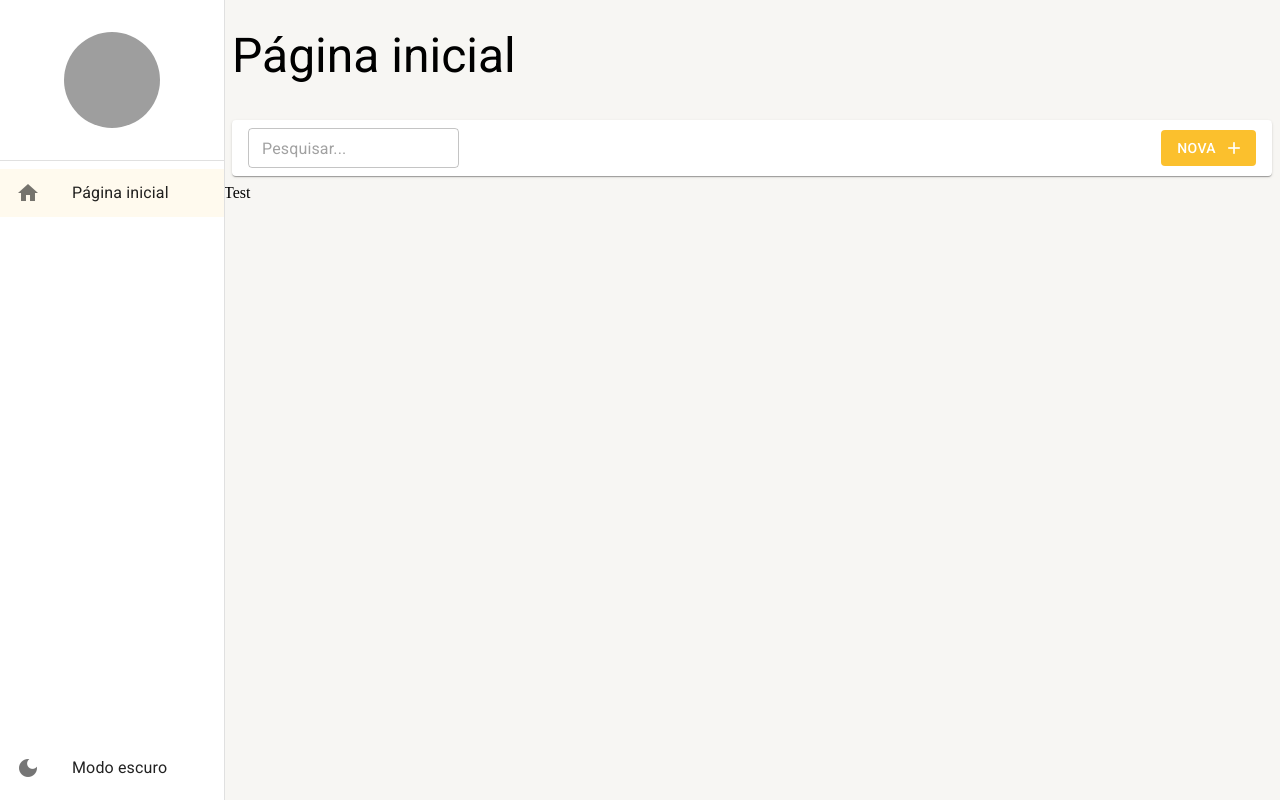
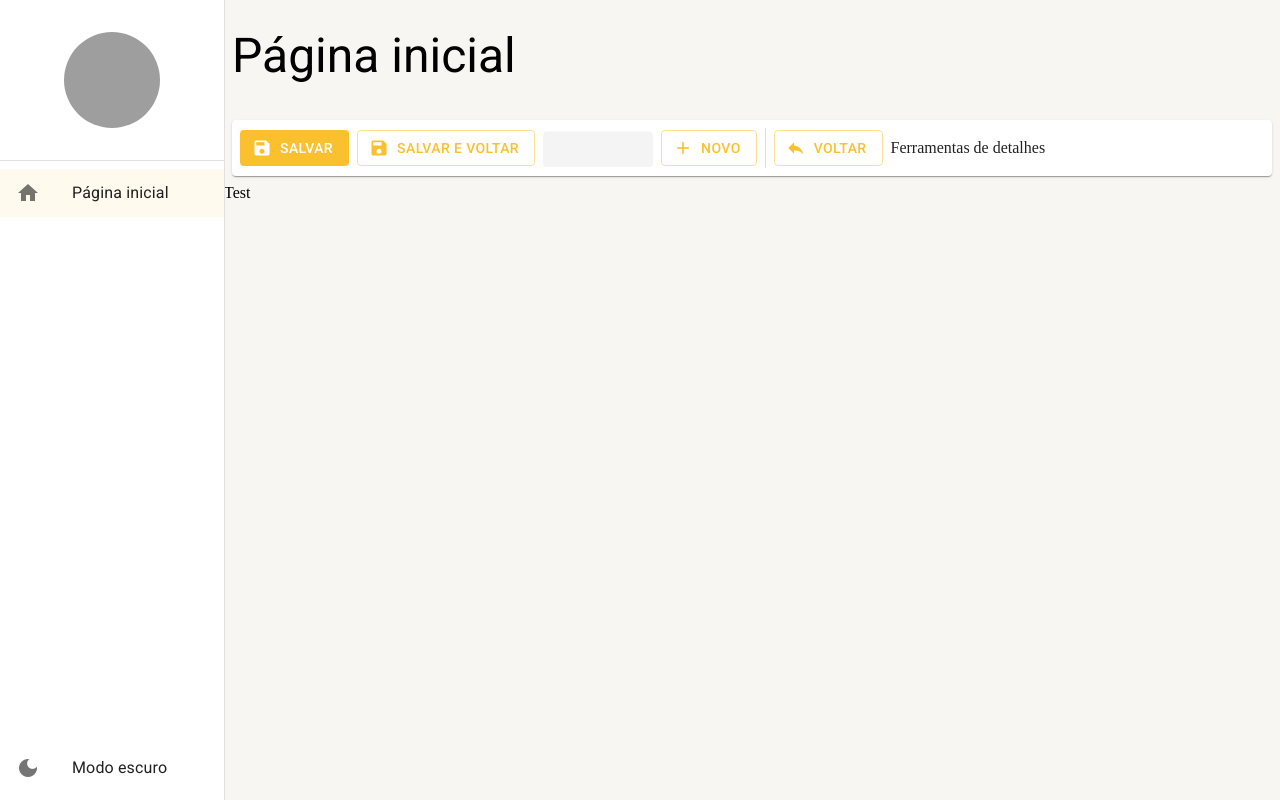
Before and after one commit to Natanalpe/user-cities, a React (Create React App) app: page /pagina-inicial in a window 1280 px wide. Built offline with nearby package versions, Linux system fonts and the light colour scheme; grey boxes are pictures that could not be loaded.

Commit message:
add: skeletons

```diff
--- a/src/pages/dashboard/Dashboard.tsx
+++ b/src/pages/dashboard/Dashboard.tsx
@@ -1,4 +1,4 @@
-import { FerramentasDaListagem } from "../../shared/components";
+import { FerramentasDaListagem, FerramentasDeDetalhes } from "../../shared/components";
 import { LayoutBaseDePagina } from "../../shared/layouts";
 
 export const Dashboard = () => {
@@ -7,9 +7,7 @@
           <LayoutBaseDePagina
                titulo="Página inicial"
                barraDeFerramentas={
-                    <FerramentasDaListagem
-                         mostrarInputBusca
-                         textoBotaoNovo="Nova"/>
+                    <FerramentasDeDetalhes mostrarBotaoSalvarEFechar mostrarBotaoApagarCarregando/>
                }>
 
                Test
--- /dev/null
+++ b/src/shared/components/ferramentas-de-detalhes/FerramentasDeDetalhes.tsx
@@ -0,0 +1,146 @@
+import { Box, Button, Divider, Icon, Paper, Skeleton, useTheme } from "@mui/material";
+
+interface IFerramentasDeDetalhesProps {
+    textoBotaoNovo?: string;
+
+    mostrarBotaoNovo?: boolean;
+    mostrarBotaoVoltar?: boolean;
+    mostrarBotaoApagar?: boolean;
+    mostrarBotaoSalvar?: boolean;
+    mostrarBotaoSalvarEFechar?: boolean;
+
+    mostrarBotaoNovoCarregando?: boolean;
+    mostrarBotaoVoltarCarregando?: boolean;
+    mostrarBotaoApagarCarregando?: boolean;
+    mostrarBotaoSalvarCarregando?: boolean;
+    mostrarBotaoSalvarEFecharCarregando?: boolean;
+
+    aoClicarEmNovo?: () => void;
+    aoClicarEmVoltar?: () => void;
+    aoClicarEmApagar?: () => void;
+    aoClicarEmSalvar?: () => void;
+    aoClicarEmSalvarEFechar?: () => void;
+}
+
+export const FerramentasDeDetalhes: React.FC<IFerramentasDeDetalhesProps> = ({
+    textoBotaoNovo = 'Novo',
+
+    mostrarBotaoNovo = true,
+    mostrarBotaoVoltar = true,
+    mostrarBotaoApagar = true,
+    mostrarBotaoSalvar = true,
+    mostrarBotaoSalvarEFechar = false,
+
+    mostrarBotaoNovoCarregando = false,
+    mostrarBotaoVoltarCarregando = false,
+    mostrarBotaoApagarCarregando = false,
+    mostrarBotaoSalvarCarregando = false,
+    mostrarBotaoSalvarEFecharCarregando = false,
+
+    aoClicarEmNovo,
+    aoClicarEmVoltar,
+    aoClicarEmApagar,
+    aoClicarEmSalvar,
+    aoClicarEmSalvarEFechar
+}) => {
+
+    const theme = useTheme();
+
+    return (
+        <Box
+            gap={1}
+            marginX={1}
+            padding={1}
+            display='flex'
+            alignItems='center'
+            height={theme.spacing(5)}
+            component={Paper}
+        >
+            {(mostrarBotaoSalvar && !mostrarBotaoSalvarCarregando) &&
+                <Button
+                    color='primary'
+                    disableElevation
+                    variant='contained'
+                    startIcon={<Icon>save</Icon>}
+                    onClick={aoClicarEmSalvar}
+                >
+                    Salvar
+                </Button>
+            }
+
+            {mostrarBotaoSalvarCarregando &&
+                <Skeleton width={110} height={60} />
+            }
+
+            {(mostrarBotaoSalvarEFechar && !mostrarBotaoSalvarEFecharCarregando) &&
+                <Button
+                    color='primary'
+                    disableElevation
+                    variant='outlined'
+                    startIcon={<Icon>save</Icon>}
+                    onClick={aoClicarEmSalvarEFechar}
+                >
+                    Salvar e voltar
+                </Button>
+            }
+
+            {mostrarBotaoSalvarEFecharCarregando &&
+                <Skeleton width={170} height={60} />
+            }
+
+            {(mostrarBotaoApagar && !mostrarBotaoApagarCarregando) &&
+                <Button
+                    color='primary'
+                    disableElevation
+                    variant='outlined'
+                    startIcon={<Icon>delete</Icon>}
+                    onClick={aoClicarEmApagar}
+                >
+                    Apagar
+                </Button>
+            }
+
+            {mostrarBotaoApagarCarregando &&
+                <Skeleton width={110} height={60} />
+            }
+
+            {(mostrarBotaoNovo && !mostrarBotaoNovoCarregando) &&
+                <Button
+                    color='primary'
+                    disableElevation
+                    variant='outlined'
+                    startIcon={<Icon>add</Icon>}
+                    onClick={aoClicarEmNovo}
+                >
+                    {textoBotaoNovo}
+                </Button>
+            }
+
+            {mostrarBotaoNovoCarregando &&
+                <Skeleton width={90} height={60} />
+            }
+
+            <Divider
+                variant='middle'
+                orientation="vertical" />
+
+            {(mostrarBotaoVoltar && !mostrarBotaoVoltarCarregando) &&
+                <Button
+                    color='primary'
+                    disableElevation
+                    variant='outlined'
+                    startIcon={<Icon>reply</Icon>}
+                    onClick={aoClicarEmVoltar}
+                >
+                    Voltar
+                </Button>
+            }
+
+            {mostrarBotaoVoltarCarregando &&
+                <Skeleton width={110} height={60} />
+            }
+
+            Ferramentas de detalhes
+        </Box>
+    );
+}
--- a/src/shared/components/index.ts
+++ b/src/shared/components/index.ts
@@ -1,2 +1,3 @@
 export * from './menu-lateral/MenuLateral';
 export * from './ferramentas-da-listagem/FerramentasDaListagem';
+export * from './ferramentas-de-detalhes/FerramentasDeDetalhes';
```
